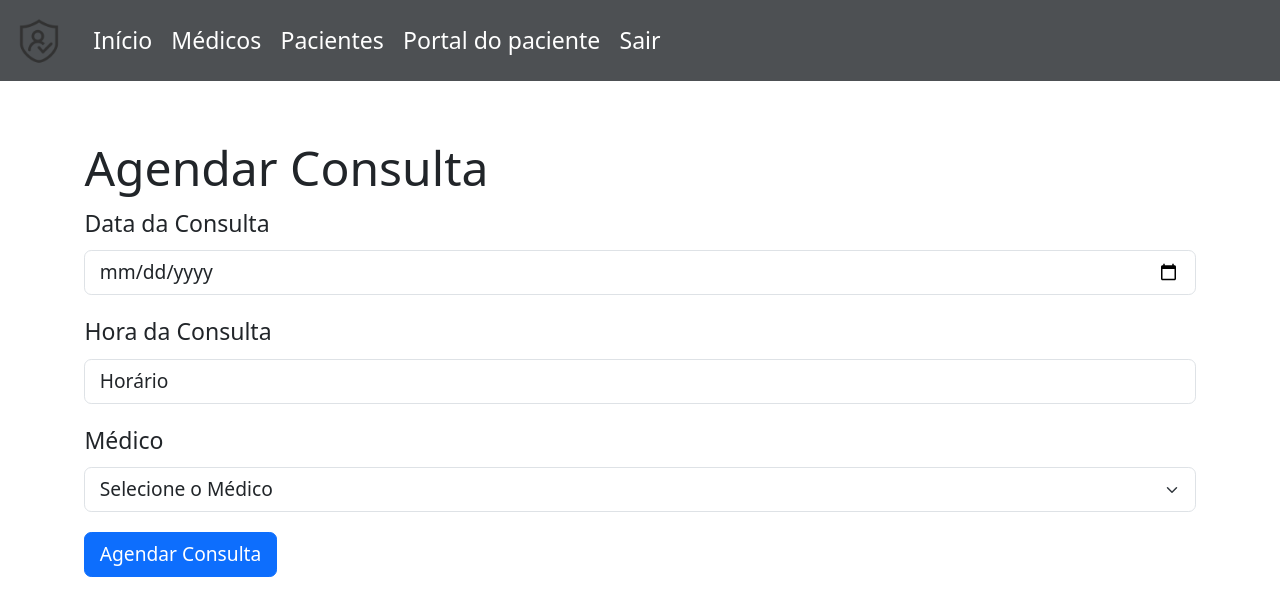
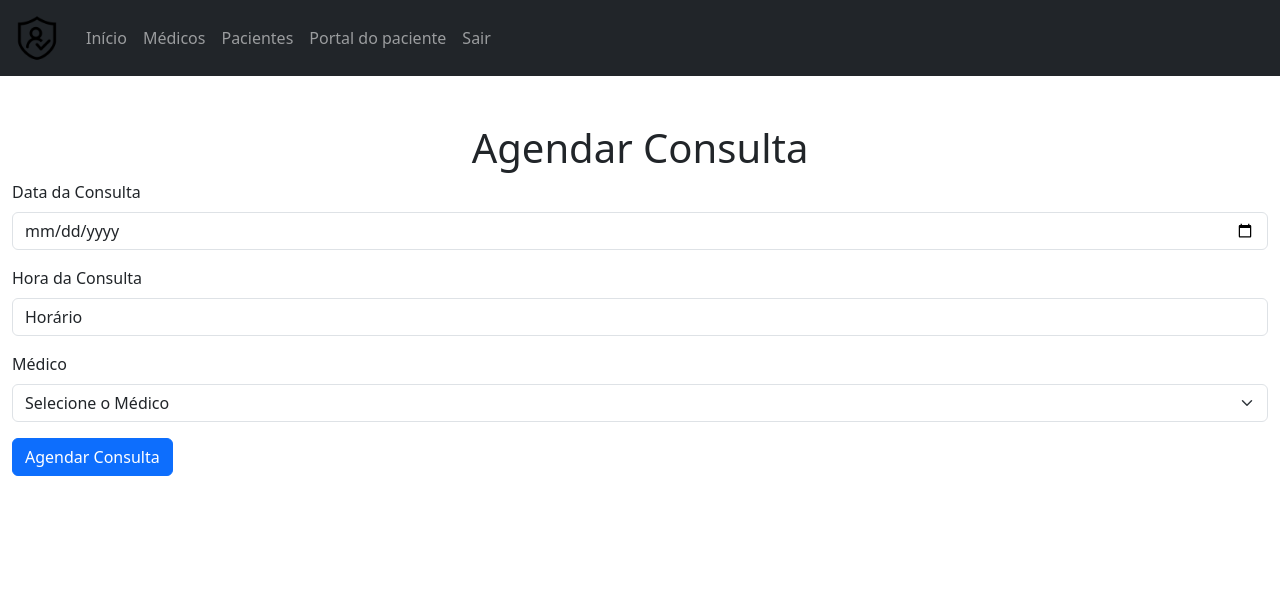
Before and after one commit to Victor-HCSilva/deploydjango, a Django app: page /portal_do_paciente/1/agendarConsulta in a window 1280 px wide. Shown: the top 616 px of the page. Run offline with Django 5.2, Linux system fonts and the light colour scheme; a user stored in the database is signed in; data comes from the database, SQL or seed files in the repository; both versions use the stored data as it was after the commit.

Commit message:
melhorndo css

```diff
--- a/home/templates/base.html
+++ b/home/templates/base.html
@@ -10,16 +10,18 @@
     <link href="https://cdn.jsdelivr.net/npm/bootstrap@5.3.3/dist/css/bootstrap.min.css" rel="stylesheet" integrity="sha384-QWTKZyjpPEjISv5WaRU9OFeRpok6YctnYmDr5pNlyT2bRjXh0JMhjY6hW+ALEwIH" crossorigin="anonymous">
   </head>
   <body>
+
+
     <header>
       <nav class="navbar navbar-expand-lg navbar-dark bg-dark">
         <div class="container-fluid">
           {% if user.is_staff %}
-          <a class="navbar-brand" href="#">
-            <img src="{% static 'images/authentication-29.png' %}" alt="Autenticado" width="50" height="50">
+          <a class="navbar-brand" href="{% url 'home_with_login' id_user=user.id %}">
+            <img src="{% static 'images/authentication-29.png' %}" alt="Logo do Sistema de Gestão" width="50" height="50">
           </a>
           {% else %}
-          <a class="navbar-brand" href="#">
-            <img src="https://cdn-icons-png.flaticon.com/512/25/25694.png" alt="home" width="30" height="30">
+          <a class="navbar-brand" href="{% url 'home' %}">
+            <img src="https://cdn-icons-png.flaticon.com/512/25/25694.png" alt="Ícone de Home" width="30" height="30">
           </a>
           {% endif %}
           <button class="navbar-toggler" type="button" data-bs-toggle="collapse" data-bs-target="#navbarNav" aria-controls="navbarNav" aria-expanded="false" aria-label="Toggle navigation">
@@ -40,9 +42,6 @@
                 <li class="nav-item">
                   <a class="nav-link header_links" href="{% url 'portal_do_paciente' id=user.id %}">Portal do paciente</a>
                 </li>
-                <li class="nav-item">
-                  <a class="nav-link header_links" href="{% url 'logout' %}">Sair</a>
-                </li>
               {% else %}
                 <li class="nav-item">
                   <a class="nav-link header_links" href="{% url 'home' %}">Início</a>
@@ -53,20 +52,18 @@
                 <li class="nav-item">
                   <a class="nav-link header_links" href="{% url 'login' %}">Login</a>
                 </li>
+              {% endif %}
+            </ul>
+              <ul class="navbar-nav">
+                <li class="nav-item">
+                  <a class="nav-link header_links" href="{% url 'logout' %}">Sair</a>
                 </li>
-            <li class="nav-item">
-              <a class="nav-link header_links" href="{% url 'logout' %}">Logout</a>
-            </li>
-
-              {% endif %}
-
-              {% comment %}
-              {% endcomment %}
               </ul>
           </div>
         </div>
       </nav>
     </header>
+
 
     {% block content %}
     {% endblock %}
--- a/portal_do_paciente/templates/agendamento.html
+++ b/portal_do_paciente/templates/agendamento.html
@@ -1,44 +1,39 @@
 {% extends 'base.html' %}
+{% load static %}
 
-{% load static %}
 {% block title %}Agendamento{% endblock %}
+
 {% block content %}
-<link rel="stylesheet" href="{% static 'css/portal_do_paciente/style_agendamento.css' %}">
+    <link rel="stylesheet" href="{% static 'css/portal_do_paciente/style_agendamento.css' %}">
     <!-- Container do Formulário -->
     <div class="container mt-5">
-        <h1>Agendar Consulta</h1>
-        <form method="POST" >
+
+        <h1 class="text-center h1_min">Agendar Consulta</h1>
+        <form method="POST">
             {% csrf_token %}
             <div class="mb-3">
-                <label for="dataConsulta" class="form-label">Data da Consulta</label>
-                <input type="date" class="form-control" id="dataConsulta" name="data_consulta" required>
+                <label for="dataConsulta" class="form-label h1_min">Data da Consulta</label>
+                <input type="date" class="form-control mini_size" id="dataConsulta" name="data_consulta" required>
             </div>
             <div class="mb-3">
-                <label for="horaConsulta" class="form-label">Hora da Consulta</label>
-                <select class="form-control" id="hora_consulta" name="hora_consulta" required>
+                <label for="horaConsulta" class="form-label h1_min">Hora da Consulta</label>
+                <select class="form-control mini_size" id="hora_consulta" name="hora_consulta" required>
                     <option value="" selected disabled>Horário</option>
                     {% for key, value in horarios.items %}
                         <option value="{{ key }}">{{ value }}</option>
                     {% endfor %}
                 </select>
-
-
             </div>
             <div class="mb-3">
-                <label for="medico" class="form-label">Médico</label>
-                <select class="form-select" id="medico" name="id_medico" required>
+                <label for="medico" class="form-label h1_min">Médico</label>
+                <select class="form-select mini_size" id="medico" name="id_medico" required>
                     <option value="" selected disabled>Selecione o Médico</option>
-                    <!-- Valores preenchidos dinamicamente com Django -->
                     {% for medico in medicos %}
                         <option value="{{ medico.id }}">{{ medico.nome }} - {{ medico.especialidade }}</option>
                     {% endfor %}
                 </select>
             </div>
-
-            <button type="submit" class="btn btn-primary">Agendar Consulta</button>
+            <button type="submit" class="btn btn-primary h1_min">Agendar Consulta</button>
         </form>
     </div>
-
-
-
-    {% endblock %}
+{% endblock %}
--- a/static/css/const/fonts.css
+++ b/static/css/const/fonts.css
@@ -1,97 +1,124 @@
-:root {
-    /*texto*/
-    --h1_max: 3.2rem;
-    --h2_max: 2.3rem;
-    --p_max:1.6rem;
-    --h1_medium: 1.7rem;
-    --h2_medium: 1.4rem;
-    --p_medium:2.4rem;
-    --h1_min: 3rem;
-    --h2_min: 2.5rem;
-    --p_min:2rem;
-    --p_mini_size:1.5rem;
-    /*tamanho de tela*/
-    --max_width:100%;
-    --medium_width:95%;
-    --minimum_width:90%;
-    --center: center;
-    /*links*/
-    --background_links_blue:rgb(0, 100, 150);
-    --background_links_green:rgb(0, 150, 50);
-    --background_links_yellow:rgb(220, 220, 0);
-    --background_links_orange:rgb(200, 100, 0);
-    --background_links_orange_hover:rgb(164, 52, 8);
-    --color_links:white;
-    --transition:1s;
-    --link-font-default: 1.2rem;
-    /*backgrounds*/
-    --yellow: yellow;
-    --background_default: #FFFFE0;
-    --hide:none;
-    --no_hide:inline-block;
-    /*header*/
-    --background_header:orangered ;
+@import url('../const/fonts.css');
+
+.main {
+    display: flex;
+    justify-content: var(--center);
+    align-items: var(--center);
+    min-height: 100vh;
+    background-color: var(--background_default); /* Cor de fundo */
 }
 
-
-  /*background*/
-
-  .background-default{
-    background-color: var(--background_default);
+.messages {
+    list-style: none;
+    padding: 0;
+    margin-bottom: 20px;
+    text-align: var(--center);
 }
 
-  /*header*/
-.bg-dark{
-  color:red;
-  background-color: var(--background_header) !important;
-  padding: 6px;
+.messages li {
+    background-color: #d4edda;
+    color: #155724;
+    border: 1px solid #c3e6cb;
+    padding: 10px;
+    margin-bottom: 5px;
+    border-radius: 4px;
 }
 
-.header_links {
-    color: var(--color_links) !important;
-    border-radius: 6px;
+.messages li.error {
+    background-color: #f8d7da;
+    color: #721c24;
+    border: 1px solid #f5c6cb;
 }
-.header_links:hover{
-  transition: var(--transition);
-  background-color: var(--background_links_orange_hover);
+
+.login-container {
+    background: #fff;
+    border-radius: 8px;
+    box-shadow: 0 0 10px rgba(0, 0, 0, 0.1);
+    padding: 30px;
+    width: var(--minimum_width); /* Faz o container responsivo*/
+    max-width: 400px; /* Limita a largura em telas maiores */
+    text-align: var(--center);
 }
-/*links*/
-.link-any{
-    background-color: var(--background_links_green);
-    color: aliceblue;
-    text-decoration: none;
-    border-radius: 6px;
-    padding: 2px;
+
+.login-container h2 {
+    margin-bottom: 20px;
+    color: #333;
+    font-size: var(--h2_max); /* Usando a variável para h2 */
 }
-.p_min{
+
+.login-form {
+    display: flex;
+    flex-direction: column;
+    gap: 15px;
+}
+
+.input-group {
+    display: flex;
+    flex-direction: column;
+    text-align: left;
+}
+
+.input-group label {
+    margin-bottom: 5px;
+    color: #333;
      font-size: var(--p_min);
 }
-.p_medium{
-  font-size: var(--p_medium);
+
+.input-group input {
+    padding: 10px;
+    border: 1px solid #ddd;
+    border-radius: 4px;
+    font-size: var(--p_max); /* Usando a variável para inputs */
 }
-.p_max{
-  font-size: var(--p_max);
+
+.input-group input:focus {
+    outline: none;
+    border-color: #007bff;
+    box-shadow: 0 0 0 0.2rem rgba(0, 123, 255, 0.25);
 }
-.h1_max{
-  font-size: var(--h1_max);
+
+.login-button {
+    background: #007bff;
+    color: var(--color_links);
+    border: none;
+    padding: 12px;
+    border-radius: 4px;
+    cursor: pointer;
+    font-size: var(--link-font-default);
+    transition: background-color 0.3s ease;
 }
-.h1_min{
-  font-size: var(--h2_min);
+
+.login-button:hover {
+    background: #0056b3;
 }
-.mini_size{
+/* Responsividade para telas pequenas */
+@media screen and (max-width: 767px) {
+    .login-container {
+        width: var(--medium_width); /* Aumenta a largura em telas pequenas */
+        padding: 20px; /* Ajusta o padding */
+    }
+    .login-container h2 {
+        font-size: var(--h2_min); /* Usando a variável para h2 */
+    }
+    .input-group label {
     font-size: var(--p_mini_size);
   }
-.hide{
-  display: var(--hide);
+    .input-group input {
+        font-size: var(--p_medium); /* Usando a variável para inputs */
     }
-.no_hide{
-  display: var(--no_hide);
 }
+
 @media (min-width: 1200px) {
-  .p_min{
+    .login-container {
+        width: var(--max_width); /* Aumenta a largura em telas grandes */
+    }
+    .login-container h2 {
+        font-size: var(--h1_medium); /* Usando a variável para h1 */
+    }
+     .input-group label {
     font-size: var(--p_mini_size);
   }
-  .h1_max{
-    font-size: var(--p_min);
+    .input-group input {
+       font-size: var(--p_min); /* Usando a variável para inputs */
     }
 }
--- a/static/css/home/style_login.css
+++ b/static/css/home/style_login.css
@@ -1 +1 @@
-@import url('../../const/fonts.css'); /* Supondo que este seja o caminho correto */
+@import url('../const/fonts.css'); /* Supondo que este seja o caminho correto */
--- a/static/css/portal_do_paciente/sstyle_agendamento.css
+++ /dev/null
@@ -1 +0,0 @@
-@import url('../const/fonts.css');
--- a/static/css/portal_do_paciente/style_agendamento.css
+++ b/static/css/portal_do_paciente/style_agendamento.css
@@ -1,24 +1,5 @@
-*{
-    font-size: 1.2rem;
-  }
-  header{
-    opacity: 0.8;
-  }
-  /* Estilos para os links da navbar */
-  .navbar-nav > li > a {
-    color: white;
-    border-radius: 6px;
-    transition: background-color 1s;
-  }
-  /*Para telas menores, o link é centralizado*/
-.nav-link{
-  text-align: center;
+@import url('../const/fonts.css');
+
+.container{
+    max-width: var(--minimum_width);
 }
-
-  /* Estilos para os links da navbar quando o mouse está sobre eles */
-  .navbar-nav > li > a:hover {
-    background-color: rgb(0, 100, 150);
-    color: white;
-  }
-
-  /* Estilos para a página */
```
Also changed, not shown: db.sqlite3, 1 other file. Lines whose indentation alone changed are shown as unchanged.
